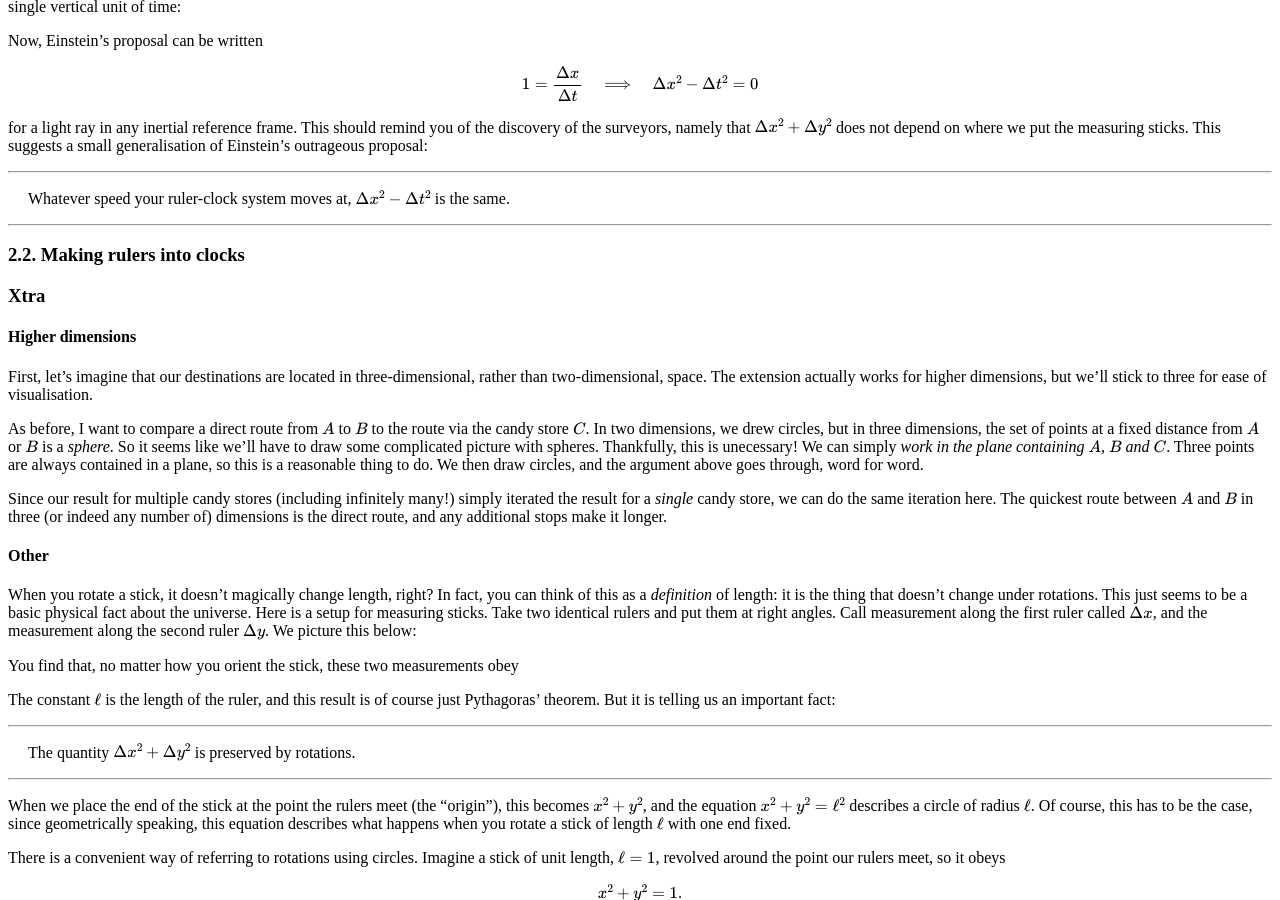
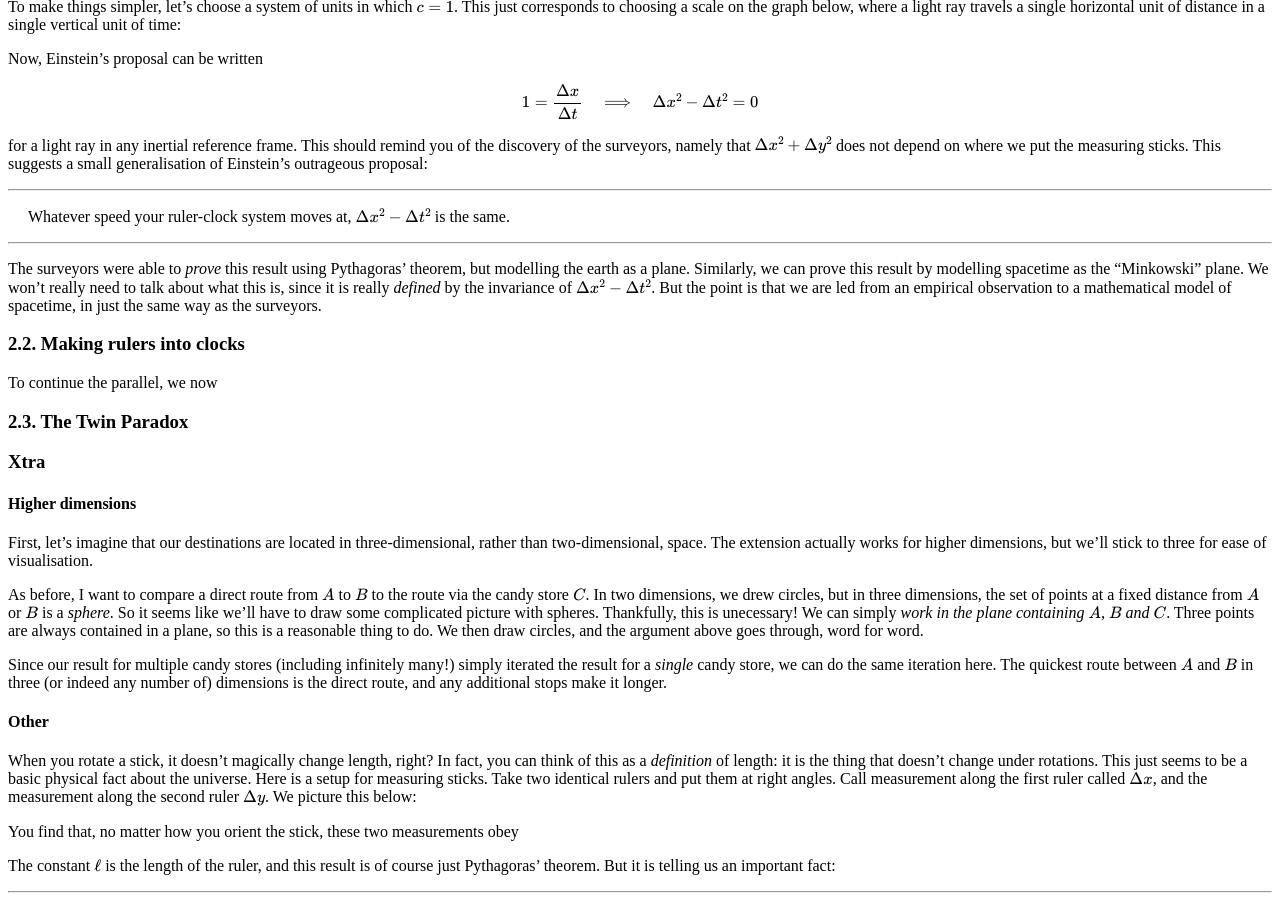
Before and after one commit to hapax/hapax.github.io, a Jekyll site: the page built from assets/maximal.md, in a window 1280 px wide and 900 px high, scrolled down 3792 px. Built offline with Jekyll 4.4.1, drawn with Linux system fonts in a browser that asks for light colours; our own code applies the rules of GitHub Pages for plain Markdown files; formulas are drawn with MathJax 3; a script that is not in the unit is left out.

Commit message:
Update maximal.md

```diff
--- a/assets/maximal.md
+++ b/assets/maximal.md
@@ -18,6 +18,7 @@
 2. <a href="#sec-2">The surveyors of spacetime</a>
    1. <a href="#sec-2-1">Einstein's outrageous proposal</a>
    2. <a href="#sec-2-2">Making rulers into clocks</a>
+   3. <a href="#sec-2-3">The Twin Paradox</a>
 
 ## 1. The parable of the surveyors <a id="sec-1" name="sec-1"></a>
 
@@ -385,9 +386,20 @@
 
 ---
 
-
+The surveyors were able to *prove* this result using Pythagoras'
+theorem, but modelling the earth as a plane.
+Similarly, we can prove this result by modelling spacetime as the
+"Minkowski" plane.
+We won't really need to talk about what this is, since it is really
+*defined* by the invariance of $\Delta x^2 - \Delta t^2$.
+But the point is that we are led from an empirical observation to a
+mathematical model of spacetime, in just the same way as the surveyors.
 
 ### 2.2. Making rulers into clocks<a id="sec-2-2" name="sec-2-2"></a>
+
+To continue the parallel, we now
+
+### 2.3. The Twin Paradox<a id="sec-2-3" name="sec-2-3"></a>
 
 ### Xtra
 
```
